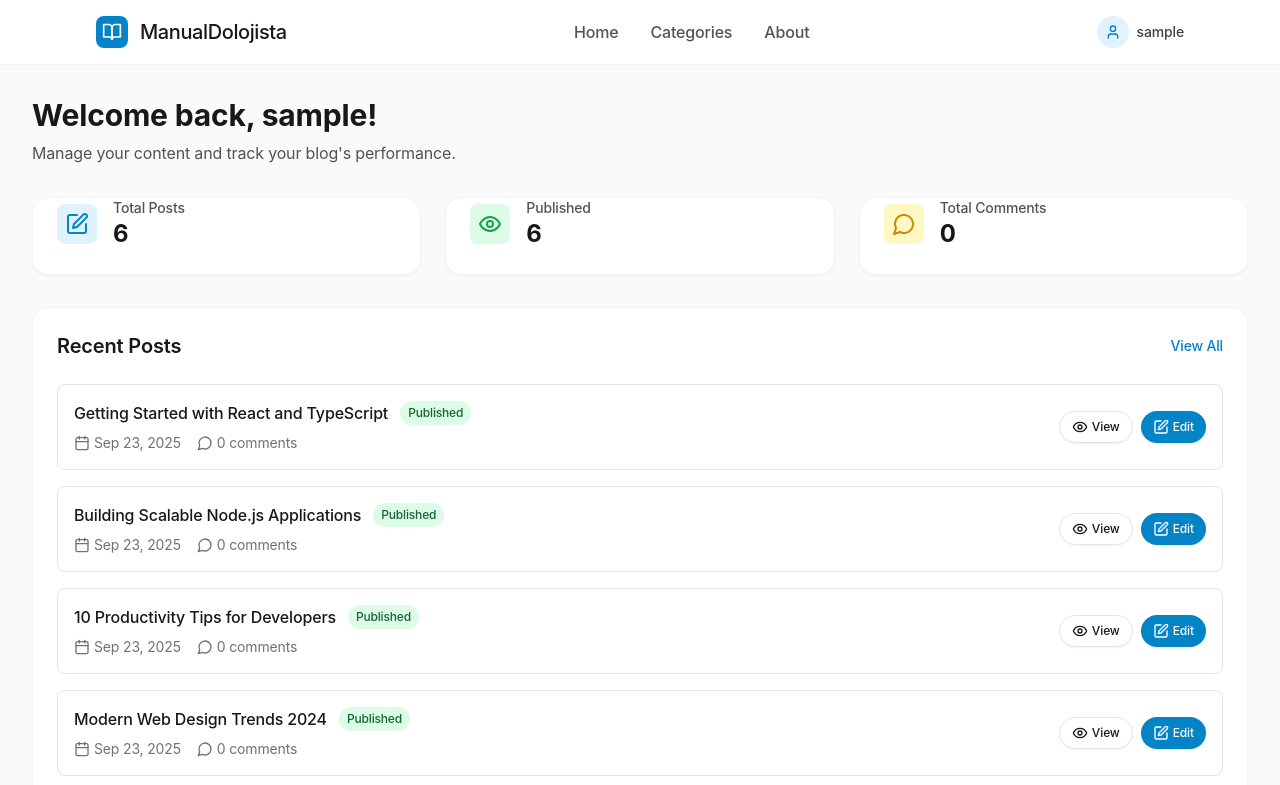
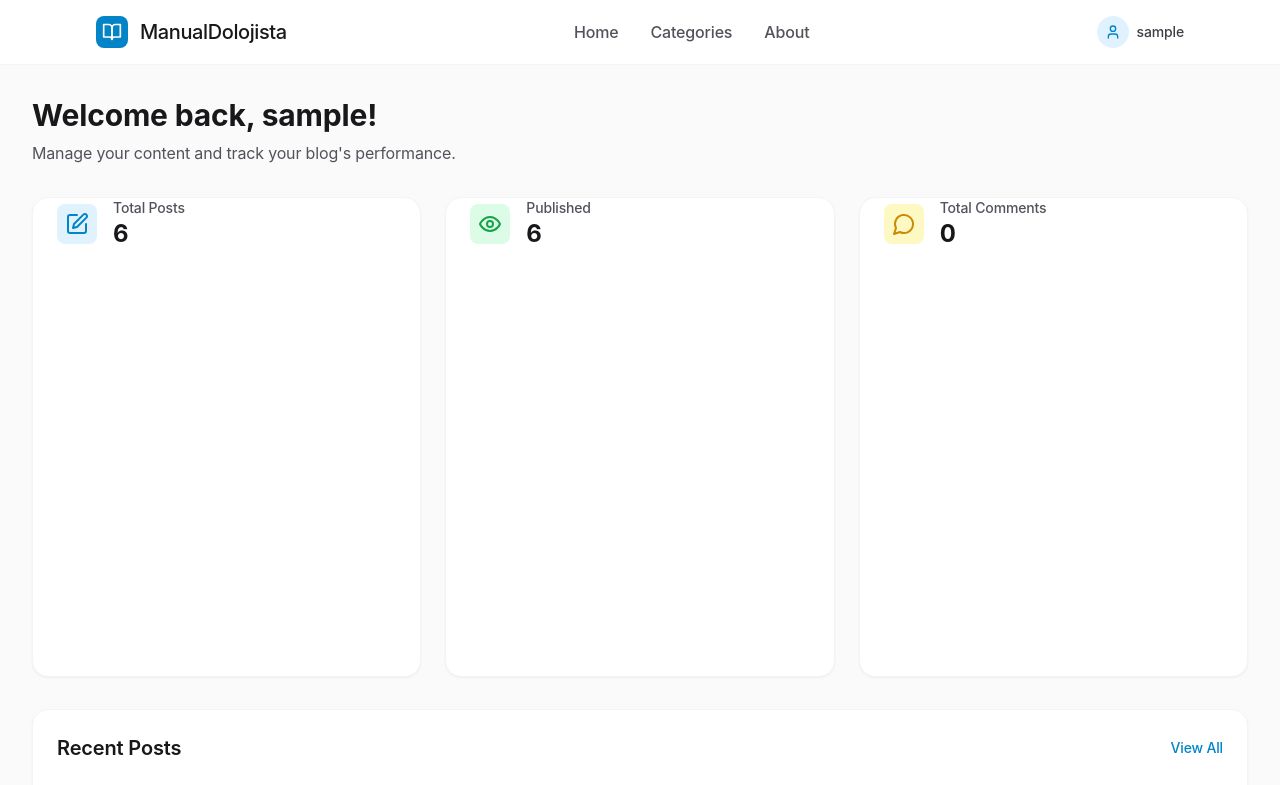
Before and after one commit to themountaintune/manualdolojistanovo, a React (Vite) app in the folder client/: page /dashboard in a window 1280 px wide. Shown: the top 785 px of the page. Built offline with nearby package versions, Linux system fonts and the light colour scheme; no server answers; sample sign-in values are in the browser's storage.

Commit message:
Fix card layout: use fixed height with text truncation instead of flex-grow

```diff
--- a/client/src/components/PostCard.tsx
+++ b/client/src/components/PostCard.tsx
@@ -22,7 +22,7 @@ const PostCard: React.FC<PostCardProps> = ({ post }) => {
         </div>
       )}
 
-      <div className="card-content flex flex-col h-full">
+      <div className="card-content flex flex-col">
         {/* Categories */}
         {post.categories.length > 0 && (
           <div className="flex flex-wrap gap-2 mb-3">
@@ -58,7 +58,7 @@ const PostCard: React.FC<PostCardProps> = ({ post }) => {
 
         {/* Excerpt */}
         {post.excerpt && (
-          <p className="text-gray-600 mb-4 line-clamp-3 flex-grow">
+          <p className="text-gray-600 mb-4 line-clamp-2">
             {post.excerpt}
           </p>
         )}
@@ -84,7 +84,7 @@ const PostCard: React.FC<PostCardProps> = ({ post }) => {
         )}
 
         {/* Meta Information */}
-        <div className="flex items-center space-x-4 text-sm text-gray-500 mt-auto">
+        <div className="flex items-center space-x-4 text-sm text-gray-500">
           <div className="flex items-center">
             {post.author.avatar ? (
               <img
--- a/client/src/index.css
+++ b/client/src/index.css
@@ -60,7 +60,7 @@
   }
 
       .card {
-        @apply rounded-2xl border border-gray-100 bg-white shadow-sm hover:shadow-md transition-shadow duration-300 h-full flex flex-col;
+        @apply rounded-2xl border border-gray-100 bg-white shadow-sm hover:shadow-md transition-shadow duration-300 h-[480px] flex flex-col;
       }
 
   .card-header {
```
